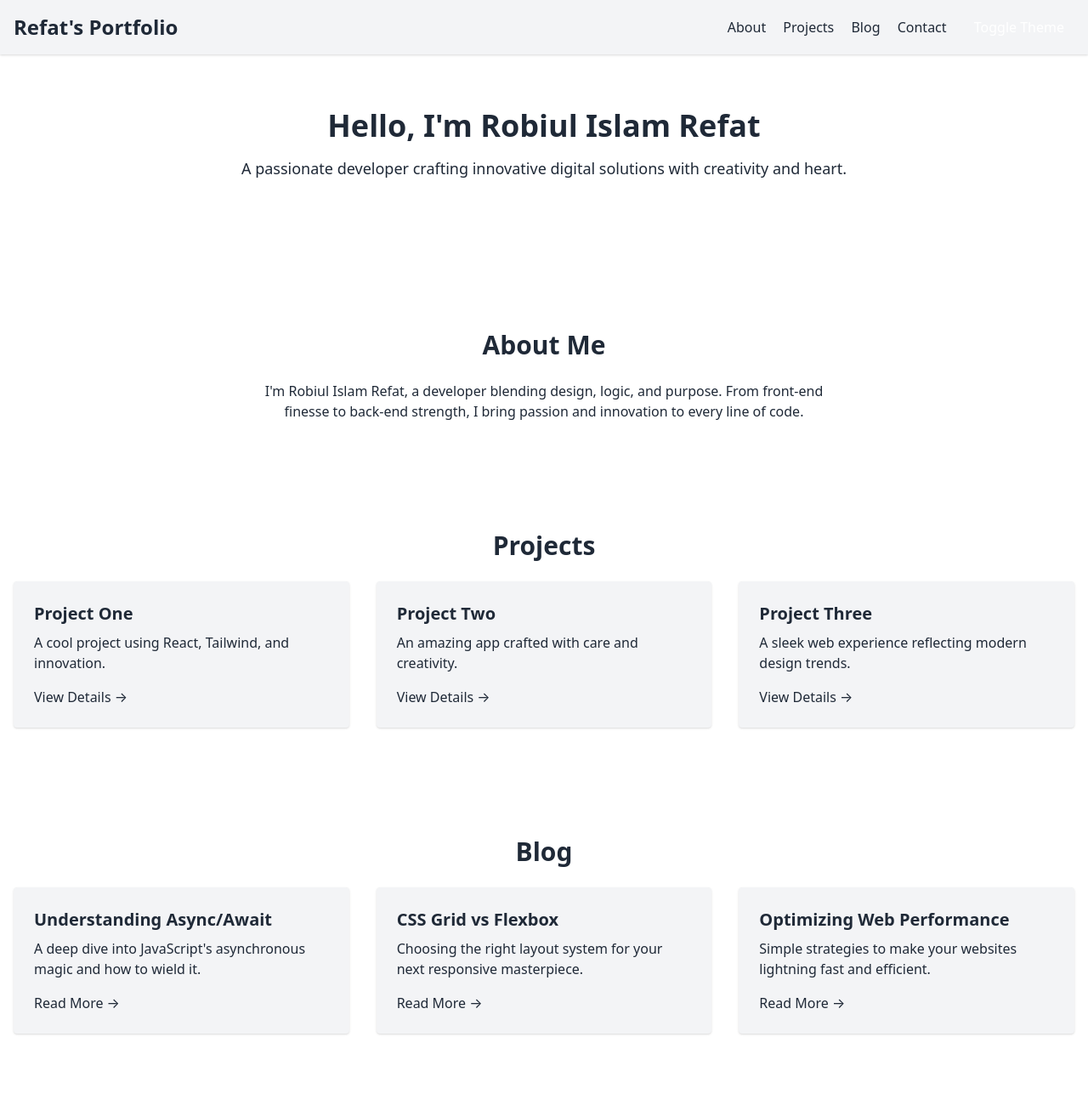
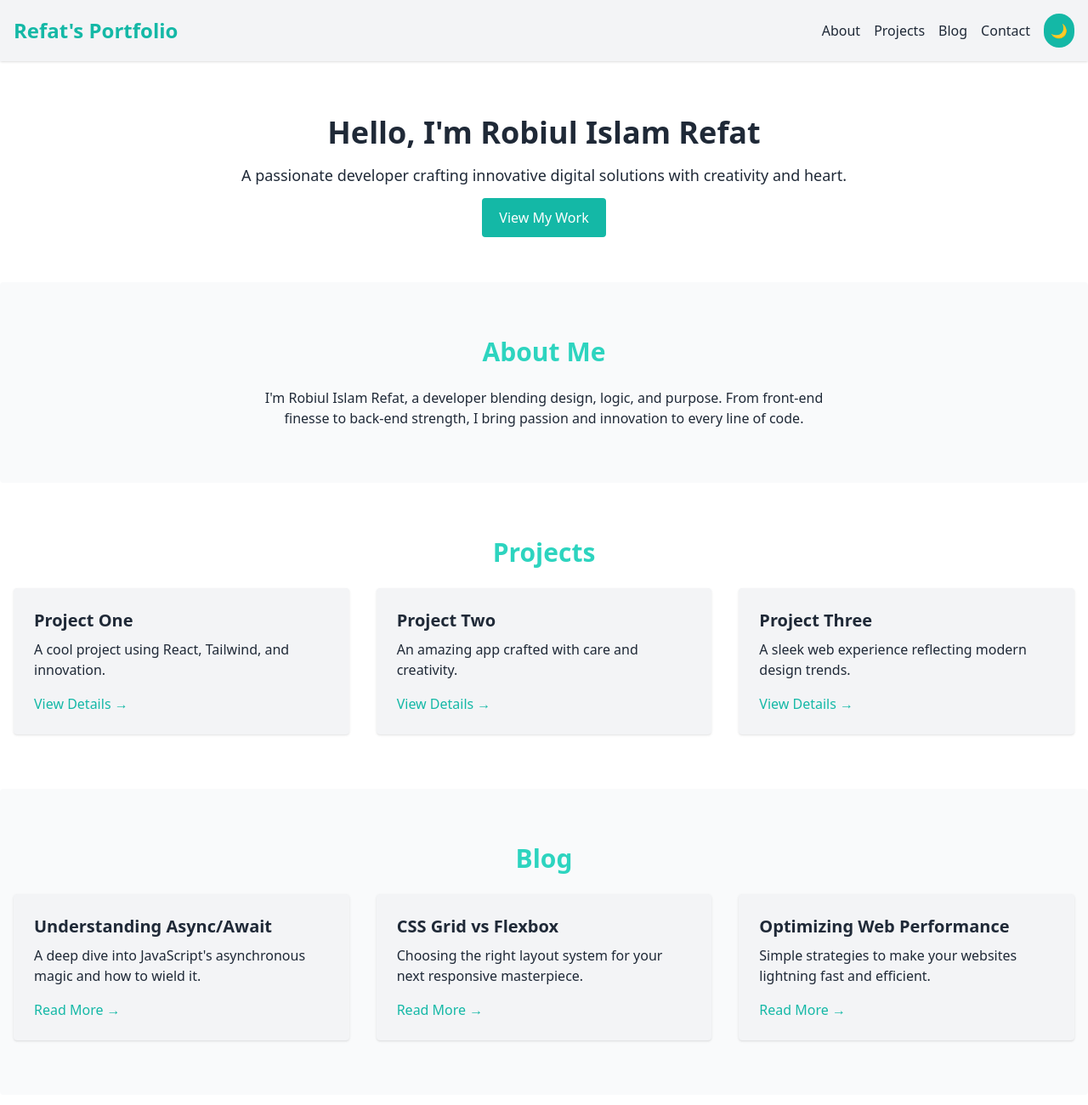
Before and after one commit to refatwashere/refatwashere.github.io, a plain HTML site: page index.html in a window 1280 px wide. Shown: the top 1300 px of the page at 85% size. Drawn offline with nearby package versions, Linux system fonts and the light colour scheme.

Commit message:
Update index.html

```diff
--- a/index.html
+++ b/index.html
@@ -5,7 +5,7 @@
   <meta name="viewport" content="width=device-width, initial-scale=1.0">
   <title>Robiul Islam Refat | Portfolio</title>
   <link href="https://cdn.jsdelivr.net/npm/aos@2.3.4/dist/aos.css" rel="stylesheet">
-  <link href="https://cdn.jsdelivr.net/npm/tailwindcss@2.2.19/dist/tailwind.min.css" rel="stylesheet">
+  <script src="https://cdn.tailwindcss.com"></script>
 </head>
 <body class="bg-white dark:bg-gray-900 text-gray-800 dark:text-gray-200 transition-colors duration-500">
 
@@ -18,13 +18,13 @@
   <nav class="bg-gray-100 dark:bg-gray-800 shadow">
     <div class="container mx-auto px-4 py-4 flex justify-between items-center">
       <h1 class="text-2xl font-bold text-teal-500">Refat's Portfolio</h1>
-      <div class="space-x-4">
+      <div class="space-x-4 flex items-center">
         <a href="#about" class="hover:text-teal-400 transition">About</a>
         <a href="#projects" class="hover:text-teal-400 transition">Projects</a>
         <a href="#blog" class="hover:text-teal-400 transition">Blog</a>
         <a href="#contact" class="hover:text-teal-400 transition">Contact</a>
-        <button id="theme-toggle" class="px-3 py-1 bg-teal-500 text-white rounded hover:bg-teal-600 transition">
-          Toggle Theme
+        <button id="theme-toggle" class="ml-2 p-2 rounded-full bg-teal-500 text-white hover:bg-teal-600 transition">
+          <span id="theme-icon">🌙</span>
         </button>
       </div>
     </div>
@@ -38,7 +38,7 @@
   </section>
 
   <!-- About Section -->
-  <section id="about" class="container mx-auto px-4 py-16" data-aos="fade-right">
+  <section id="about" class="container mx-auto px-4 py-16 bg-gray-50 dark:bg-gray-800 rounded" data-aos="fade-right">
     <h2 class="text-3xl font-bold mb-6 text-center text-teal-400">About Me</h2>
     <p class="max-w-2xl mx-auto text-center">I'm Robiul Islam Refat, a developer blending design, logic, and purpose. From front-end finesse to back-end strength, I bring passion and innovation to every line of code.</p>
   </section>
@@ -47,17 +47,17 @@
   <section id="projects" class="container mx-auto px-4 py-16" data-aos="fade-left">
     <h2 class="text-3xl font-bold mb-6 text-center text-teal-400">Projects</h2>
     <div class="grid md:grid-cols-3 gap-8">
-      <div class="bg-gray-100 dark:bg-gray-800 rounded shadow p-6">
+      <div class="bg-gray-100 dark:bg-gray-700 rounded shadow p-6">
         <h3 class="text-xl font-semibold mb-2">Project One</h3>
         <p class="mb-4">A cool project using React, Tailwind, and innovation.</p>
         <a href="#" class="text-teal-500 hover:underline">View Details →</a>
       </div>
-      <div class="bg-gray-100 dark:bg-gray-800 rounded shadow p-6">
+      <div class="bg-gray-100 dark:bg-gray-700 rounded shadow p-6">
         <h3 class="text-xl font-semibold mb-2">Project Two</h3>
         <p class="mb-4">An amazing app crafted with care and creativity.</p>
         <a href="#" class="text-teal-500 hover:underline">View Details →</a>
       </div>
-      <div class="bg-gray-100 dark:bg-gray-800 rounded shadow p-6">
+      <div class="bg-gray-100 dark:bg-gray-700 rounded shadow p-6">
         <h3 class="text-xl font-semibold mb-2">Project Three</h3>
         <p class="mb-4">A sleek web experience reflecting modern design trends.</p>
         <a href="#" class="text-teal-500 hover:underline">View Details →</a>
@@ -66,20 +66,20 @@
   </section>
 
   <!-- Blog Section -->
-  <section id="blog" class="container mx-auto px-4 py-16" data-aos="fade-up">
+  <section id="blog" class="container mx-auto px-4 py-16 bg-gray-50 dark:bg-gray-800 rounded" data-aos="fade-up">
     <h2 class="text-3xl font-bold mb-6 text-center text-teal-400">Blog</h2>
     <div class="grid md:grid-cols-3 gap-8">
-      <div class="bg-gray-100 dark:bg-gray-800 rounded shadow p-6">
+      <div class="bg-gray-100 dark:bg-gray-700 rounded shadow p-6">
         <h3 class="text-xl font-semibold mb-2">Understanding Async/Await</h3>
         <p class="mb-4">A deep dive into JavaScript's asynchronous magic and how to wield it.</p>
         <a href="#" class="text-teal-500 hover:underline">Read More →</a>
       </div>
-      <div class="bg-gray-100 dark:bg-gray-800 rounded shadow p-6">
+      <div class="bg-gray-100 dark:bg-gray-700 rounded shadow p-6">
         <h3 class="text-xl font-semibold mb-2">CSS Grid vs Flexbox</h3>
         <p class="mb-4">Choosing the right layout system for your next responsive masterpiece.</p>
         <a href="#" class="text-teal-500 hover:underline">Read More →</a>
       </div>
-      <div class="bg-gray-100 dark:bg-gray-800 rounded shadow p-6">
+      <div class="bg-gray-100 dark:bg-gray-700 rounded shadow p-6">
         <h3 class="text-xl font-semibold mb-2">Optimizing Web Performance</h3>
         <p class="mb-4">Simple strategies to make your websites lightning fast and efficient.</p>
         <a href="#" class="text-teal-500 hover:underline">Read More →</a>
@@ -90,7 +90,7 @@
   <!-- Contact Section -->
   <section id="contact" class="container mx-auto px-4 py-16" data-aos="fade-up">
     <h2 class="text-3xl font-bold mb-6 text-center text-teal-400">Contact Me</h2>
-    <form class="max-w-lg mx-auto space-y-4">
+    <form class="max-w-lg mx-auto space-y-4 bg-gray-50 dark:bg-gray-800 p-6 rounded shadow">
       <input type="text" placeholder="Your Name" class="w-full p-3 rounded bg-gray-100 dark:bg-gray-700 focus:outline-none">
       <input type="email" placeholder="Your Email" class="w-full p-3 rounded bg-gray-100 dark:bg-gray-700 focus:outline-none">
       <textarea placeholder="Your Message" rows="4" class="w-full p-3 rounded bg-gray-100 dark:bg-gray-700 focus:outline-none"></textarea>
@@ -111,15 +111,19 @@
     AOS.init();
 
     const themeToggle = document.getElementById('theme-toggle');
+    const themeIcon = document.getElementById('theme-icon');
     const htmlElement = document.documentElement;
 
     themeToggle.addEventListener('click', () => {
       htmlElement.classList.toggle('dark');
-      localStorage.setItem('theme', htmlElement.classList.contains('dark') ? 'dark' : 'light');
+      const isDark = htmlElement.classList.contains('dark');
+      localStorage.setItem('theme', isDark ? 'dark' : 'light');
+      themeIcon.textContent = isDark ? '☀️' : '🌙';
     });
 
     if (localStorage.getItem('theme') === 'dark') {
       htmlElement.classList.add('dark');
+      themeIcon.textContent = '☀️';
     }
 
     const scrollTopBtn = document.getElementById('scrollTopBtn');
```
